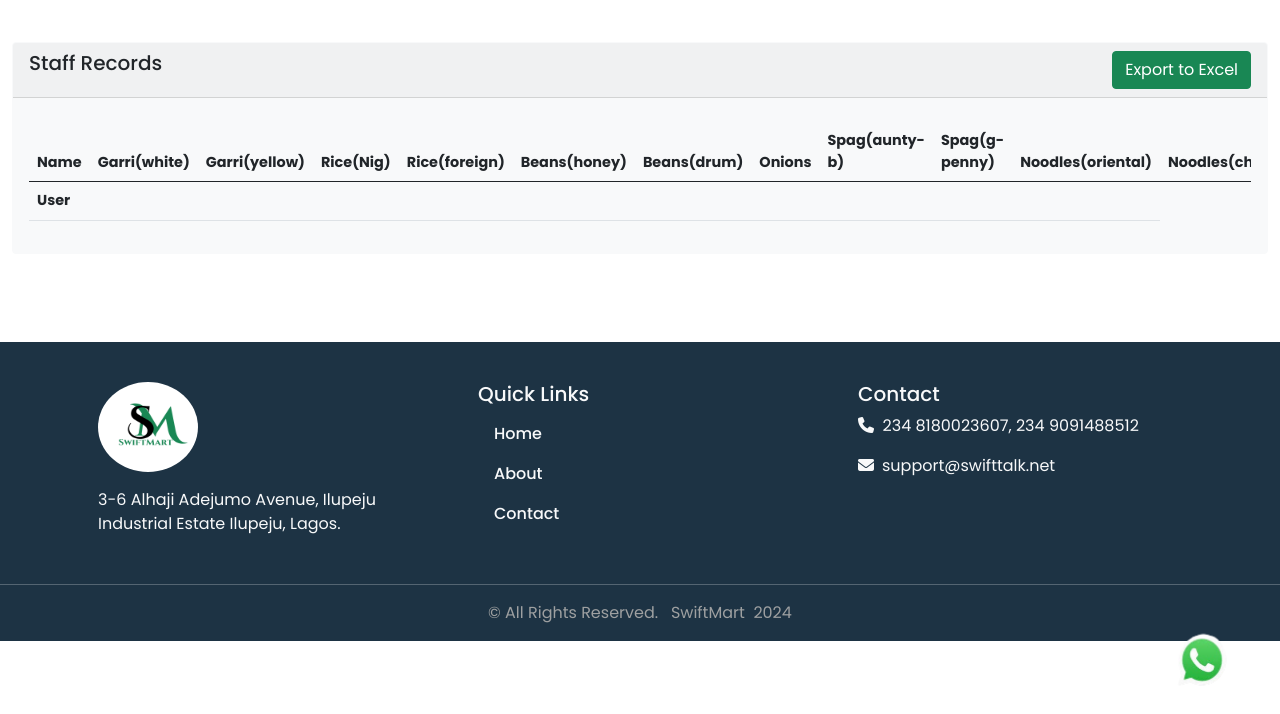
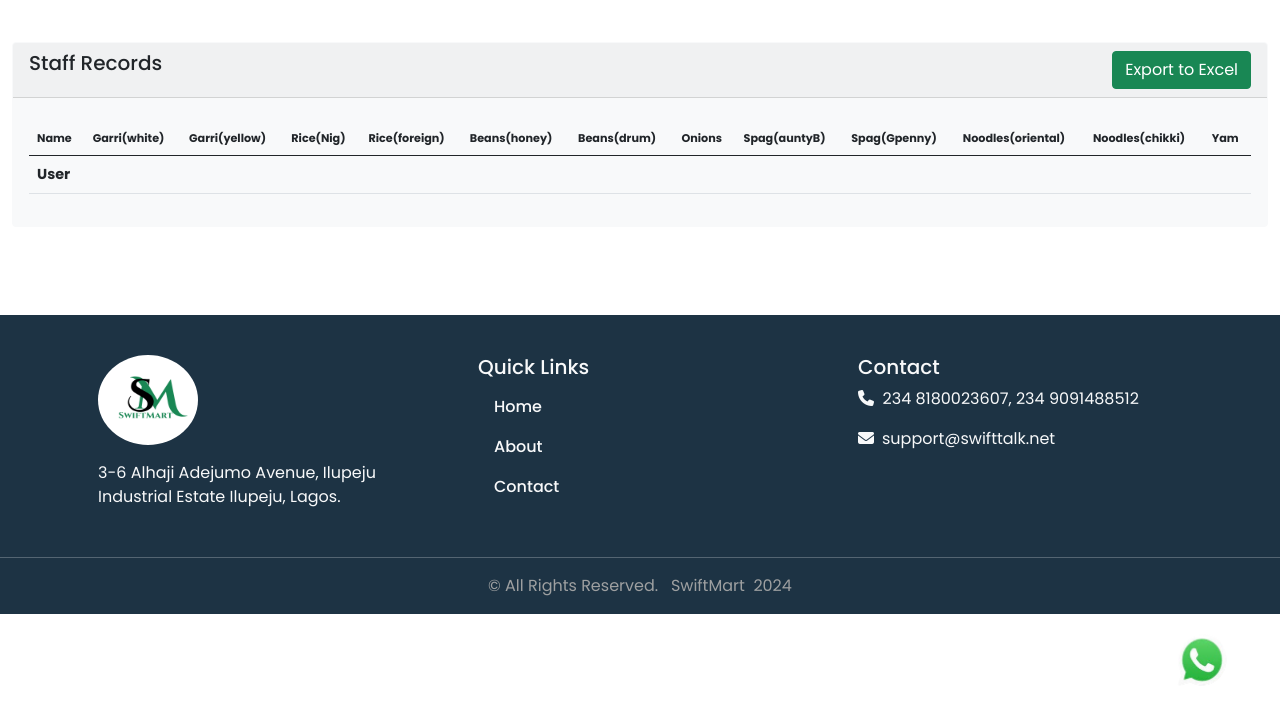
Before and after one commit to Emmadegreat/swift, a Django app: page /display/ in a window 1280 px wide. Shown: the part 86-800 px from the top of the page. Run offline with Django 5.2, Linux system fonts and the light colour scheme; a user stored in the database is signed in; tables that the repository leaves empty hold one stand-in row (values such as "Sample post"); parts of the project's set-up code (start-up, migrations or seed data) failed here and were passed over.

Commit message:
codes optimized

```diff
--- a/static/css/style.css
+++ b/static/css/style.css
@@ -208,6 +208,10 @@ ol li{
     justify-content: space-between;
 }
 
+.table-head{
+    font-size: 0.7rem;
+}
+
 
 @media screen and (max-width:768px){
     .hero{
--- a/swiftapp/templates/display.html
+++ b/swiftapp/templates/display.html
@@ -42,7 +42,7 @@
               <div class="card-body user-data">
                   <div class="table-responsive">
                     <table class="table">
-                      <thead>
+                      <thead class="table-head">
                         <tr>
                           <td><b>Name</b></td>
                           <td><b>Garri(white)</b></td>
@@ -52,8 +52,8 @@
                           <td><b>Beans(honey)</b></td>
                           <td><b>Beans(drum)</b></td>
                           <td><b>Onions</b></td>
-                          <td><b>Spag(aunty-b)</b></td>
-                          <td><b>Spag(g-penny)</b></td>
+                          <td><b>Spag(auntyB)</b></td>
+                          <td><b>Spag(Gpenny)</b></td>
                           <td><b>Noodles(oriental)</b></td>
                           <td><b>Noodles(chikki)</b></td>
                           <td><b>Yam</b></td>
@@ -65,12 +65,13 @@
                         <tr class="text-sm">
 
 
-                            <td><b>{{user.user.last_name}}</b></td>
-
-                          <td>{{user.garri }}</td>
-                          <td>{{user.rice}}</td>
+                          <td><b>{{user.user.last_name}}</b></td>
+                          <td>{{user.white_garri }}</td>
+                          <td>{{user.yellow_garri }}</td>
+                          <td>{{user.nig_rice}}</td>
+                          <td>{{user.foreign_rice}}</td>
                           <td>{{user.honey_beans}}</td>
-                          <td>{{user.oloyin_beans}}</td>
+                          <td>{{user.drum_beans}}</td>
                           <td>{{user.onions}}</td>
                           <td>{{user.aunty_b_spag}}</td>
                           <td>{{user.g_penny_spag}}</td>
--- a/swiftapp/templates/edit.html
+++ b/swiftapp/templates/edit.html
@@ -33,7 +33,7 @@
                         {% csrf_token %}
                         <div class="form-group">
                             {{ form.as_p}}
-                            {% for error in form.garri.errors %}
+                            {% for error in form.white_garri.errors %}
                                 <p class="text-danger">{{ error }}</p>
                             {% endfor %}
                         </div>
```
Also changed, not shown: swiftapp/form.py (+8 -8 lines).
